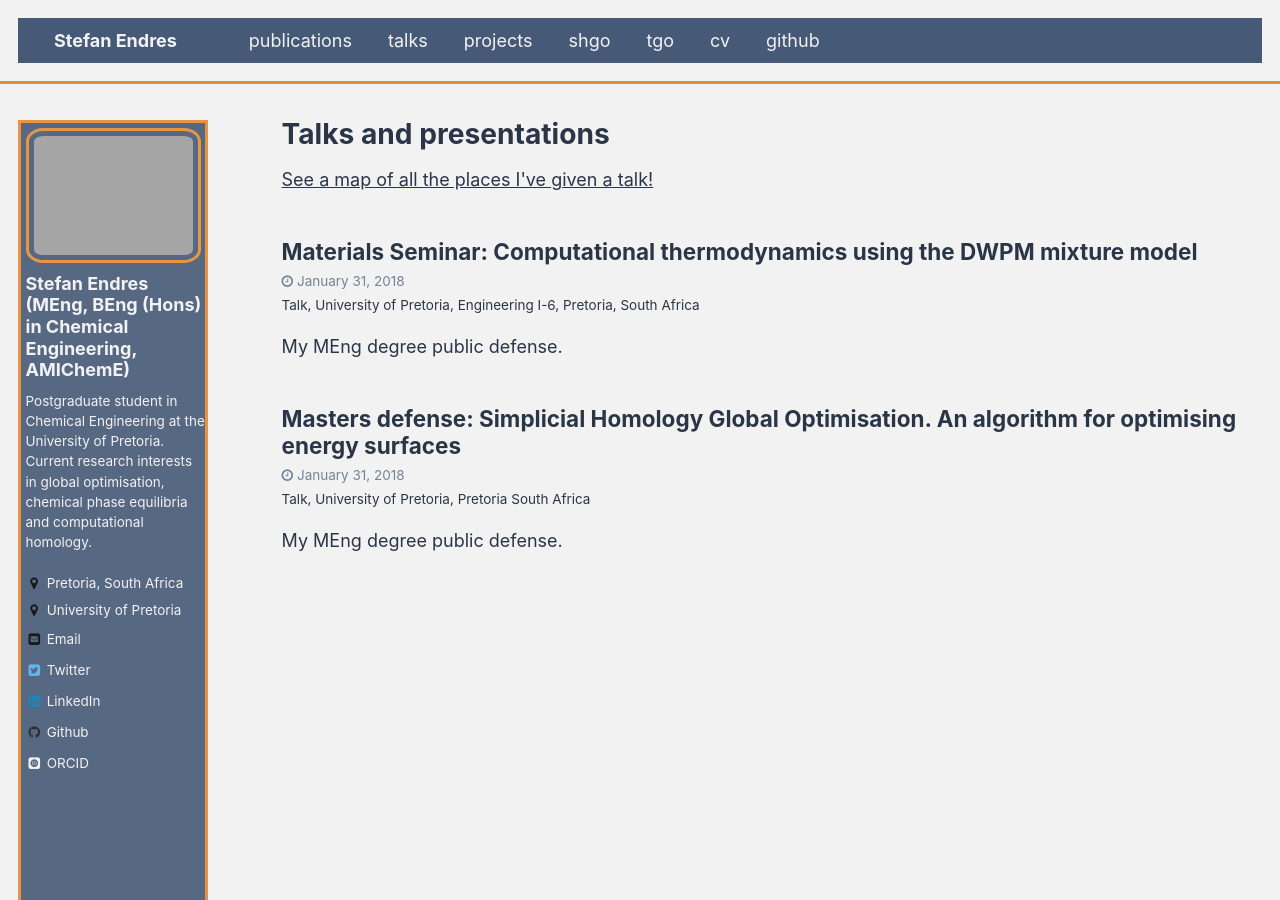
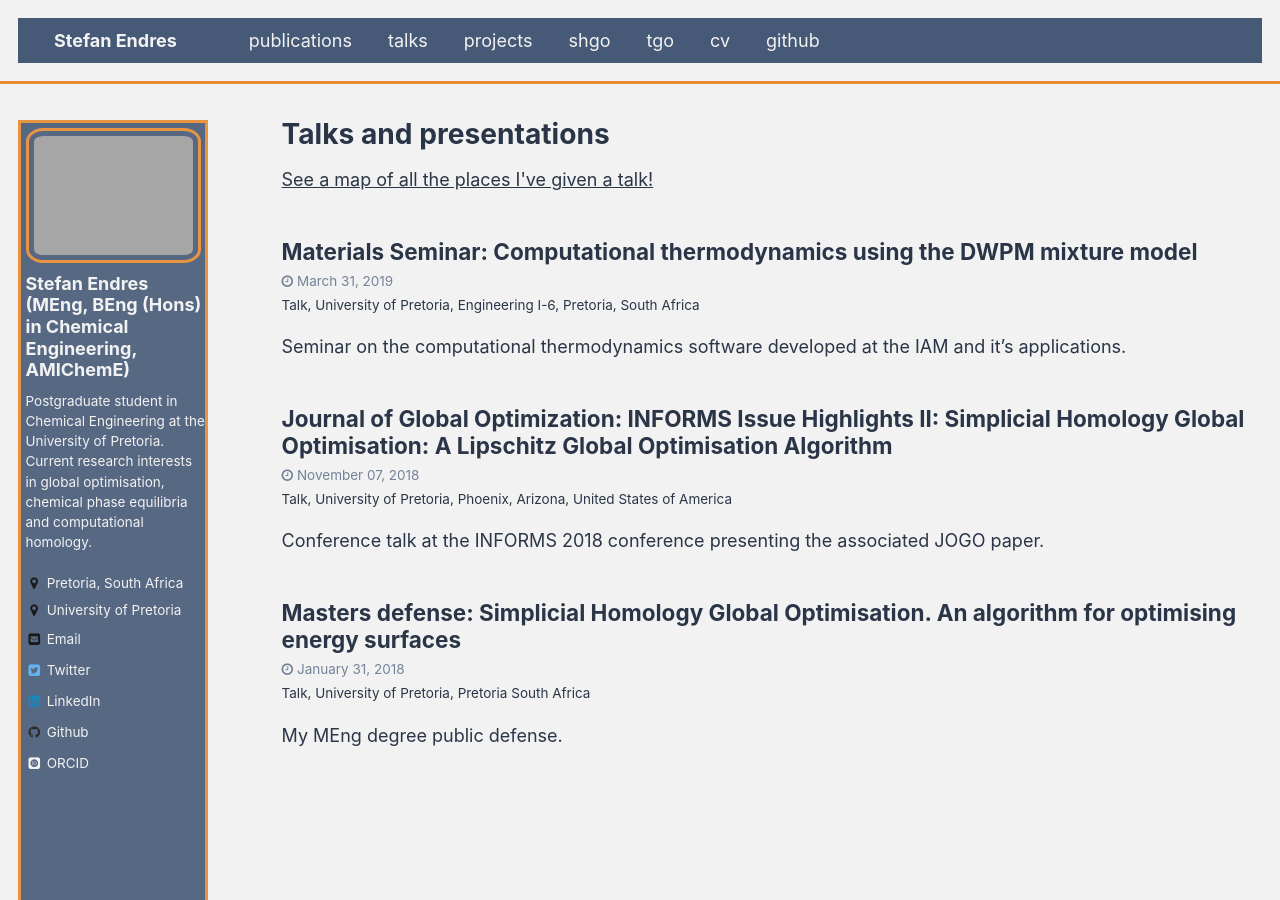
Before and after one commit to Stefan-Endres/Stefan-Endres.github.io, a Jekyll site: the page built from _pages/talks.html, in a window 1280 px wide and 900 px high. Built offline with Jekyll 4.4.1, drawn with Linux system fonts in a browser that asks for light colours; some web fonts are replaced.

Commit message:
Update talk pages

```diff
--- /dev/null
+++ b/_talks/2018-11-07-conference-1.md
@@ -0,0 +1,26 @@
+---
+title: "Journal of Global Optimization: INFORMS Issue Highlights II: Simplicial Homology Global Optimisation: A Lipschitz Global Optimisation Algorithm"
+collection: talks
+type: "Talk"
+permalink: /talks/2018-11-07-conference-1
+venue: "University of Pretoria"
+date: 2018-11-07
+location: "Phoenix, Arizona, United States of America"
+---
+
+Conference talk at the INFORMS 2018 conference presenting the associated JOGO paper.
+
+
+Title:
+--------
+"Simplicial Homology Global Optimisation: A Lipschitz Global Optimisation Algorithm"
+
+Abstract:
+--------
+The simplicial homology global optimisation (SHGO) algorithm is a general purpose global optimisation algorithm based on applications of simplicial integral homology and combinatorial topology. SHGO approximates the homology groups of a complex built on a hypersurface homeomorphic to a complex on the objective function. This provides both approximations of locally convex subdomains in the search space through Sperner's lemma and a useful visual tool for characterising and efficiently solving higher dimensional black and grey box optimisation problems. The algorithm is specialised in finding all the local minima of an objective function with expensive function evaluations efficiently.
+
+
+Slides:
+--------
+
+The presentation slides can be [downloaded here.](http://stefan-endres.github.io/files/informs_endres_07_10.pdf)
--- a/_talks/2019-03-01-seminar-1.md
+++ b/_talks/2019-03-01-seminar-1.md
@@ -4,11 +4,11 @@ collection: talks
 type: "Talk"
 permalink: /talks/2019-03-1-talk-1
 venue: "University of Pretoria"
-date: 2018-01-31
+date: 2019-03-31
 location: "Engineering I-6, Pretoria, South Africa"
 ---
 
-My MEng degree public defense.
+Seminar on the computational thermodynamics software developed at the IAM and it's applications.
 
 
 Title:
```
Also changed, not shown: 1 other file.
